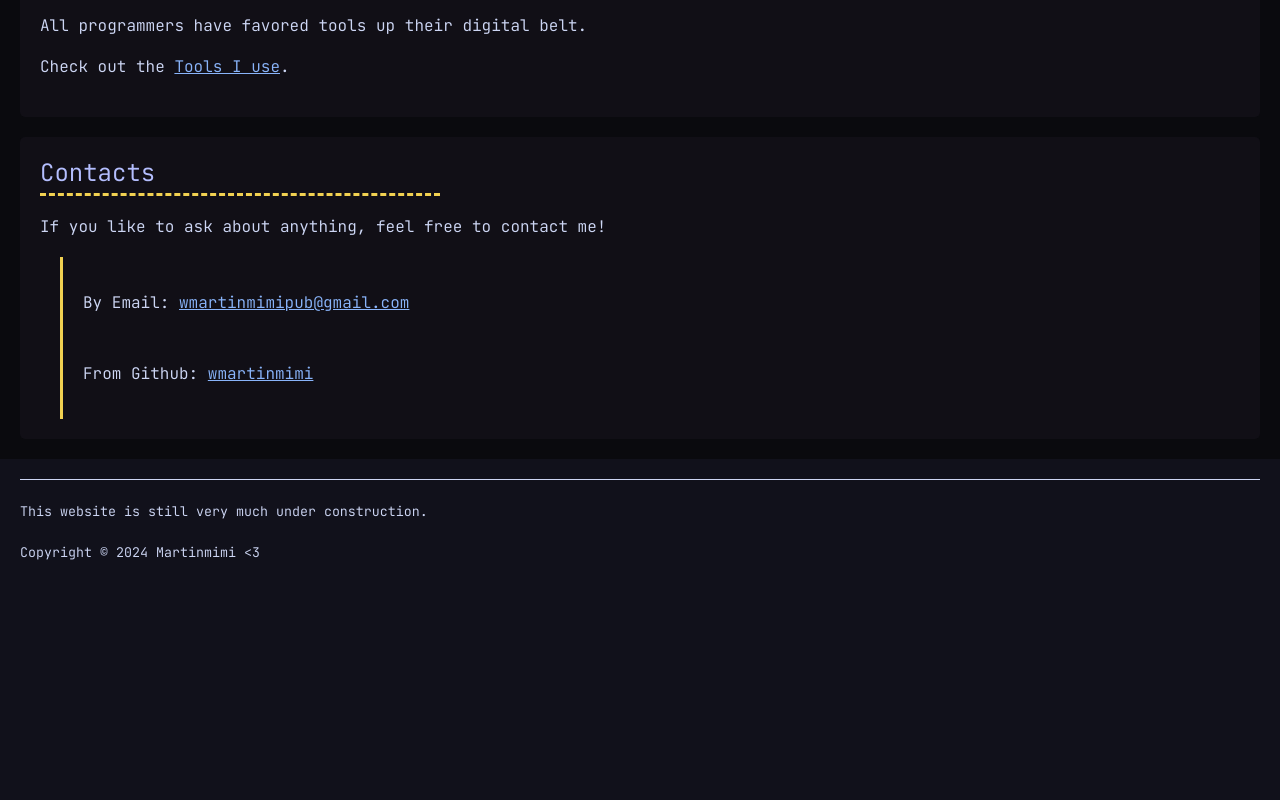
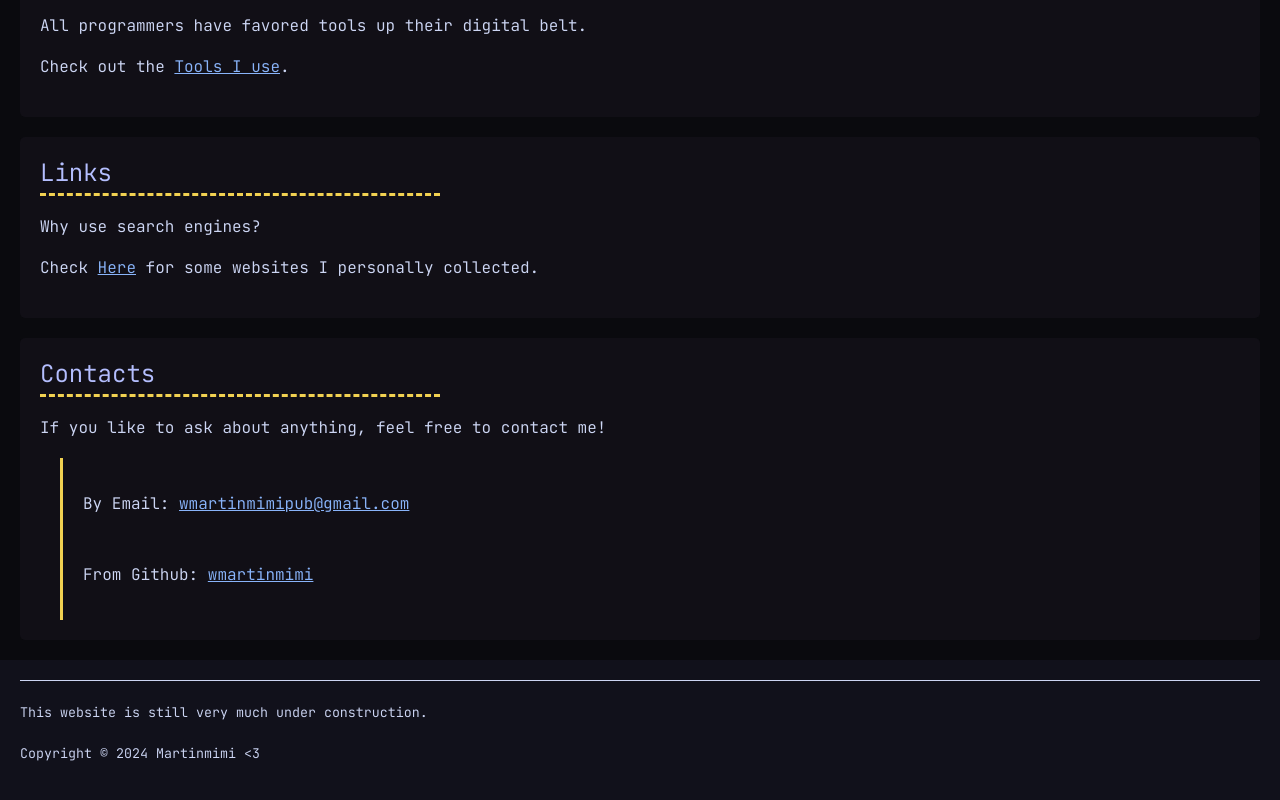
Before and after one commit to wmartinmimi/wmartinmimi.github.io, an Astro site: page / in a window 1280 px wide. Shown: the part 1358-2158 px from the top of the page. Built offline with nearby package versions, Linux system fonts and the light colour scheme; Astro itself is replaced by a stand-in of ours.

Commit message:
add link page

```diff
--- a/src/data/nav_links.ts
+++ b/src/data/nav_links.ts
@@ -7,6 +7,10 @@ const nav_links = [
         title: "Tools I use",
         link: "/tools",
     },
+    {
+        title: "Links",
+        link: "/links",
+    },
 ];
 
 export {
--- a/src/pages/index.astro
+++ b/src/pages/index.astro
@@ -46,6 +46,11 @@ li {
         <p>Check out the <a href="/tools">Tools I use</a>.</p>
     </Card>
 
+    <Card heading="Links">
+        <p>Why use search engines?</p>
+        <p>Check <a href="/links">Here</a> for some websites I personally collected.</p>
+    </Card>
+
 	<Card heading="Contacts">
 		<p>If you like to ask about anything, feel free to contact me!</p>
 		<ul>
```
Also changed, not shown: src/pages/links.astro (added, +21 -0 lines).
